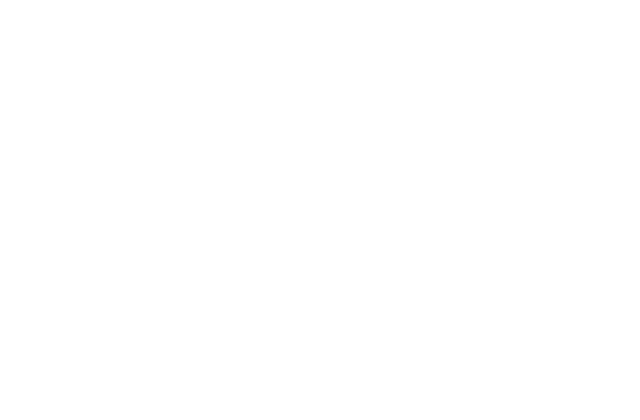
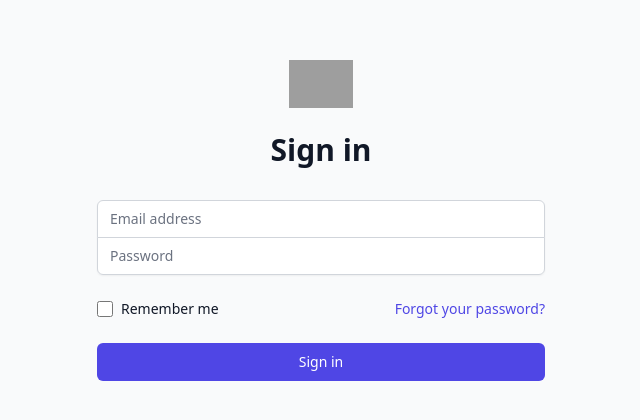
Before and after one commit to evergreenx/X-Store, a React (Create React App) app: page /login in a window 1280 px wide. Shown: the part 180-600 px from the top of the page, without its empty margins (319-959 px from the left). Built offline with nearby package versions, Linux system fonts and the light colour scheme; grey boxes are pictures that could not be loaded.

Commit message:
adding product details page

```diff
--- a/package.json
+++ b/package.json
@@ -12,6 +12,7 @@
     "postcss": "^7.0.35",
     "react": "^17.0.2",
     "react-dom": "^17.0.2",
+    "react-image-appear": "^1.3.26",
     "react-router-dom": "^5.2.0",
     "react-scripts": "4.0.3",
     "tailwindcss": "npm:@tailwindcss/postcss7-compat@^2.1.2",
--- a/src/App.js
+++ b/src/App.js
@@ -1,15 +1,15 @@
-import logo from "./logo.svg";
 import "./App.css";
 import Home from "./components/Home.js";
 import Product from "./components/Product";
+import Login from "./components/Auth/Login";
+import ProductDetails from './components/ProductDetails'
+
 
 
 import {
   BrowserRouter as Router,
   Switch,
   Route,
-  Redirect,
-  Link,
 } from "react-router-dom";
 
 
@@ -21,6 +21,10 @@
         <Switch>
           <Route path="/" exact component={Home} />
           <Route path="/products" component={Product} />
+          <Route path="/products/:id" component={ProductDetails} />
+
+          <Route path="/login" component={Login} />
+
         </Switch>
       </Router>
     </div>
--- /dev/null
+++ b/src/components/Auth/Login.js
@@ -0,0 +1,113 @@
+import React, { useState } from "react";
+
+export default function Login() {
+  const [email, setEmail] = useState("");
+  const [password, setPassword] = useState("");
+
+  function validateForm() {
+    return email.length > 0 && password.length > 0;
+  }
+
+  function handleSubmit(event) {
+    event.preventDefault();
+  }
+
+  return (
+    <>
+      <div class="min-h-screen flex items-center justify-center bg-gray-50 py-12 px-4 sm:px-6 lg:px-8">
+        <div class="max-w-md w-full space-y-8">
+          <div>
+            <img
+              class="mx-auto h-12 w-auto"
+              src="https://tailwindui.com/img/logos/workflow-mark-indigo-600.svg"
+              alt="Workflow"
+            />
+            <h2 class="mt-6 text-center text-3xl font-extrabold text-gray-900">
+              Sign in
+            </h2>
+
+          </div>
+          <form
+            class="mt-8 space-y-6"
+            action="#"
+            method="POST"
+            onSubmit={handleSubmit}
+          >
+            <input type="hidden" name="remember" value="true" />
+            <div class="rounded-md shadow-sm -space-y-px">
+              <div>
+                <label for="email-address" class="sr-only">
+                  Email address
+                </label>
+                <input
+                  id="email-address"
+                  name="email"
+                  type="email"
+                  value={email}
+                  onChange={(e) => setEmail(e.target.value)}
+                  autocomplete="email"
+                  required
+                  class="appearance-none rounded-none relative block w-full px-3 py-2 border border-gray-300 placeholder-gray-500 text-gray-900 rounded-t-md focus:outline-none focus:ring-indigo-500 focus:border-indigo-500 focus:z-10 sm:text-sm"
+                  placeholder="Email address"
+                />
+              </div>
+              <div>
+                <label for="password" class="sr-only">
+                  Password
+                </label>
+                <input
+                  id="password"
+                  name="password"
+                  type="password"
+                  value={password}
+                  onChange={(e) => setPassword(e.target.value)}
+                  autocomplete="current-password"
+                  required
+                  class="appearance-none rounded-none relative block w-full px-3 py-2 border border-gray-300 placeholder-gray-500 text-gray-900 rounded-b-md focus:outline-none focus:ring-indigo-500 focus:border-indigo-500 focus:z-10 sm:text-sm"
+                  placeholder="Password"
+                />
+              </div>
+            </div>
+
+            <div class="flex items-center justify-between">
+              <div class="flex items-center">
+                <input
+                  id="remember_me"
+                  name="remember_me"
+                  type="checkbox"
+                  class="h-4 w-4 text-indigo-600 focus:ring-indigo-500 border-gray-300 rounded"
+                />
+                <label
+                  for="remember_me"
+                  class="ml-2 block text-sm text-gray-900"
+                >
+                  Remember me
+                </label>
+              </div>
+
+              <div class="text-sm">
+                <a
+                  href="/"
+                  class="font-medium text-indigo-600 hover:text-indigo-500"
+                >
+                  Forgot your password?
+                </a>
+              </div>
+            </div>
+
+
+              <button
+                type="submit"
+                disabled={!validateForm()}
+                class="group relative w-full flex justify-center py-2 px-4 border border-transparent text-sm font-medium rounded-md text-white bg-indigo-600 hover:bg-indigo-700 focus:outline-none focus:ring-2 focus:ring-offset-2 focus:ring-indigo-500"
+              >
+                <span class="absolute left-0 inset-y-0 flex items-center pl-3"></span>
+                Sign in
+              </button>
+
+          </form>
+        </div>
+      </div>
+    </>
+  );
+}
--- a/src/components/Header.js
+++ b/src/components/Header.js
@@ -1,5 +1,5 @@
 import React from 'react'
-import {Router,Link} from 'react-router-dom'
+import {Link} from 'react-router-dom'
 
 export default function Header() {
     return (
@@ -16,6 +16,10 @@
              Products
          </Link>
 
+         <Link to="/login" className="no-underline text-grey-dark border-b-2 border-transparent uppercase tracking-wide font-bold text-xs py-3 mr-8" >
+             Log in
+         </Link>
+
 
 
      </div>
--- a/src/components/Home.js
+++ b/src/components/Home.js
@@ -1,4 +1,4 @@
-import React, { useEffect, useState } from "react";
+import React from "react";
 
 import Header from "./Header";
 
@@ -34,16 +34,16 @@
                     Dimension of reality that makes change possible and understandable. An indefinite and homogeneous environment in which natural events and human existence take place.
                 </p>
                 <div className="flex mt-8">
-                    <a href="#" className="uppercase py-2 px-4 rounded-lg bg-pink-500 border-2 border-transparent text-white text-md mr-4 hover:bg-pink-400">
+                    <a href="/" className="uppercase py-2 px-4 rounded-lg bg-pink-500 border-2 border-transparent text-white text-md mr-4 hover:bg-pink-400">
                         Get started
                     </a>
-                    <a href="#" className="uppercase py-2 px-4 rounded-lg bg-transparent border-2 border-pink-500 text-pink-500 dark:text-white hover:bg-pink-500 hover:text-white text-md">
+                    <a href="/" className="uppercase py-2 px-4 rounded-lg bg-transparent border-2 border-pink-500 text-pink-500 dark:text-white hover:bg-pink-500 hover:text-white text-md">
                         Read more
                     </a>
                 </div>
             </div>
             <div className="hidden sm:block sm:w-1/3 lg:w-3/5 relative animate-pulse">
-                <img src="https://res.cloudinary.com/evergreenx/image/upload/v1621611157/store-with-credit-card-gift-boxes-buyers-illustration_1262-18980-removebg-preview_iddwzw.png" className=" m-auto"/>
+                <img alt='' src="https://res.cloudinary.com/evergreenx/image/upload/v1621611157/store-with-credit-card-gift-boxes-buyers-illustration_1262-18980-removebg-preview_iddwzw.png" className="m-auto"/>
             </div>
         </div>
     </div>
--- a/src/components/Product.js
+++ b/src/components/Product.js
@@ -1,6 +1,8 @@
 import React, { useEffect, useState } from "react";
 import axiosConfig from "../utilities/axiosconfig";
+import {Link} from 'react-router-dom'
 import Header from "./Header";
+import ReactImageAppear from 'react-image-appear';
 
 export default function Home() {
   const [products, setProducts] = useState([]);
@@ -58,11 +60,13 @@
                 backgroundImage: `url(${item.image})`,
               }}
             ></div>
+            <div className="w-56 -mt-10 overflow-hidden bg-white rounded-lg shadow-lg md:w-64 dark:bg-gray-800">
+<Link to={`/products/${item.id}`}>
 
-            <div className="w-56 -mt-10 overflow-hidden bg-white rounded-lg shadow-lg md:w-64 dark:bg-gray-800">
               <h3 className="py-2 px-3 font-bold tracking-wide text-center text-gray-800 uppercase dark:text-white truncate">
                 {item.title}
               </h3>
+</Link>
 
               <div className="flex items-center justify-between px-3 py-2 bg-gray-200 dark:bg-gray-700">
                 <span className="font-bold text-gray-800 dark:text-gray-200">
--- /dev/null
+++ b/src/components/ProductDetails.js
@@ -0,0 +1,25 @@
+import React from 'react'
+import {useParams} from 'react-router-dom'
+
+export default function ProductDetails() {
+
+
+    const {id} = useParams();
+    console.log('id is ',id);
+
+    // const thisProduct = productsData.find(prod => prod.id === id)
+
+    return (
+        <div>
+
+<h1>
+
+    Hello world
+</h1>
+            <h1>
+
+                {id}
+            </h1>
+        </div>
+    )
+}
```
Also changed, not shown: 1 other file (tests, documents, lock files or other folders).
